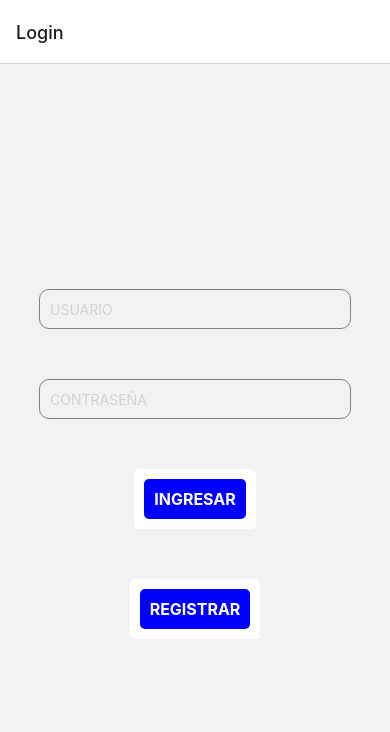
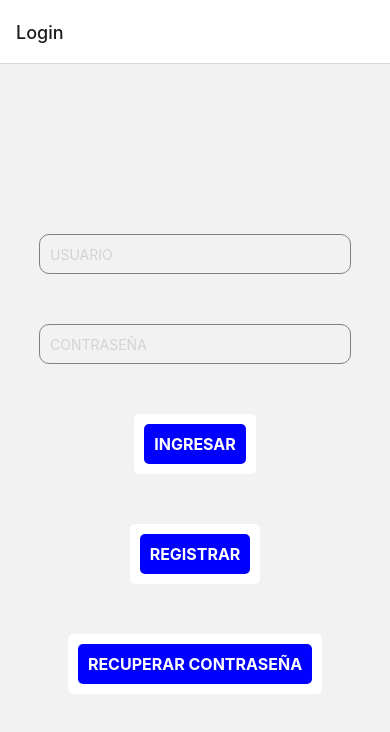
Before and after one commit to AlexKsas/Parners-bar-Solutions, a React Native app in the folder Aplicacion/Events_bar/: screen /Login in a window 390 px wide. Shown: the top 732 px of the page. Built offline with nearby package versions, Linux system fonts and the light colour scheme.

Commit message:
14octubre

```diff
--- a/Aplicacion/Events_bar/package.json
+++ b/Aplicacion/Events_bar/package.json
@@ -10,6 +10,9 @@
     "test": "jest"
   },
   "dependencies": {
+    "@react-navigation/native": "^6.1.8",
+    "@react-navigation/native-stack": "^6.9.14",
+    "axios": "^1.5.1",
     "react": "18.2.0",
     "react-native": "0.72.4"
   },
--- a/Aplicacion/Events_bar/src/App.tsx
+++ b/Aplicacion/Events_bar/src/App.tsx
@@ -2,8 +2,6 @@ import React from 'react';
 import { StyleSheet, Text, View, } from 'react-native';
 import Login from './components/Login/login';
 import register from './components/register/register';
-
-
 import { NavigationContainer } from '@react-navigation/native';
 import { createNativeStackNavigator } from '@react-navigation/native-stack';
 
--- a/Aplicacion/Events_bar/src/components/Login/login.tsx
+++ b/Aplicacion/Events_bar/src/components/Login/login.tsx
@@ -10,12 +10,19 @@ const Login = () => {
             <TextInput placeholderTextColor={"lightgray"} placeholder="USUARIO" style={Desing.input}></TextInput>
             <TextInput placeholderTextColor={"lightgray"} placeholder="CONTRASEÑA" style={Desing.input}></TextInput>
 
+
             <TouchableOpacity style={Desing.button}>
             <Text style={Desing.buttonText}>Ingresar</Text>
             </TouchableOpacity>
 
+
+
             <TouchableOpacity style={Desing.button}>
             <Text style={Desing.buttonText}>Registrar</Text>
+            </TouchableOpacity>
+
+            <TouchableOpacity style={Desing.button}>
+            <Text style={Desing.buttonText}>Recuperar Contraseña</Text>
             </TouchableOpacity>
 
         </View>
```
Also changed, not shown: 1 other file (tests, documents, lock files or other folders).
